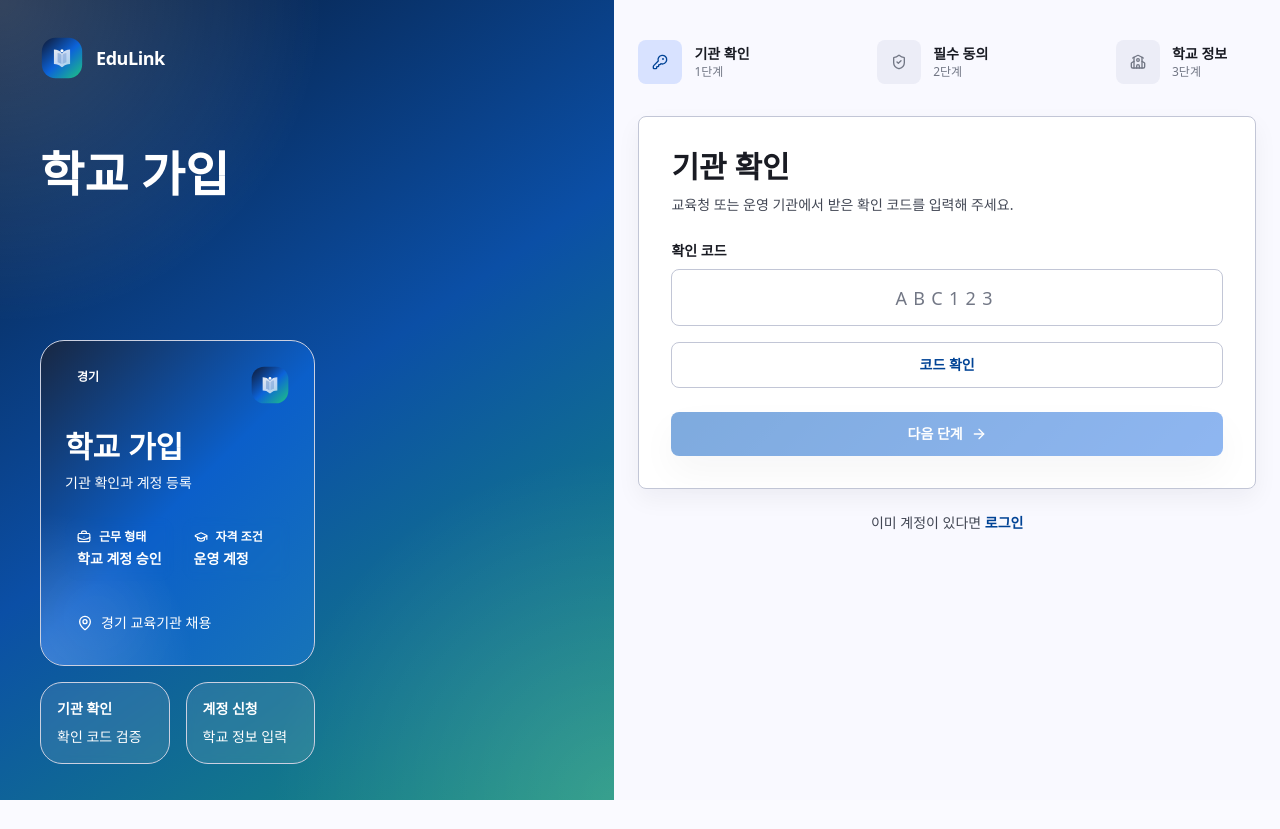
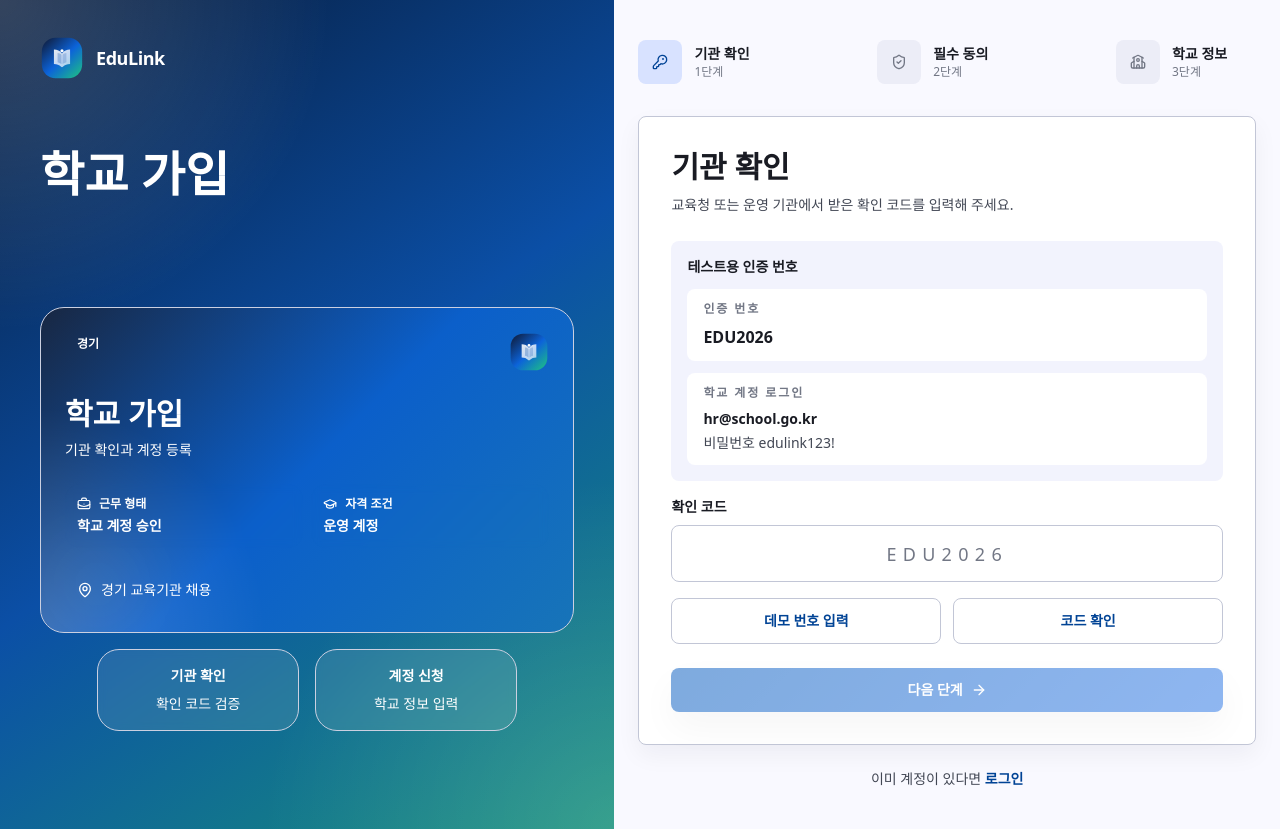
Before and after one commit to ZZombie04/edulink, a Next.js app: page /auth/register/hr in a window 1280 px wide. Before the commit the page ends 800 px from the top, so only its background shows below. Built offline with nearby package versions, Linux system fonts and the light colour scheme; a web font is replaced by a local one.

Commit message:
Polish auth flows and demo access

```diff
--- a/src/app/auth/login/page.tsx
+++ b/src/app/auth/login/page.tsx
@@ -6,6 +6,11 @@ import { useRouter } from "next/navigation";
 import { AlertCircle, ArrowRight, LockKeyhole, Mail } from "lucide-react";
 
 import { AuthShell } from "@/components/auth-shell";
+import {
+  DEMO_ACCOUNTS,
+  DEMO_PASSWORD,
+  findDemoAccount,
+} from "@/lib/demo-access";
 
 export default function LoginPage() {
   const router = useRouter();
@@ -27,13 +32,15 @@ export default function LoginPage() {
 
     await new Promise((resolve) => setTimeout(resolve, 800));
 
-    if (email.includes("admin")) {
-      router.push("/admin/dashboard");
-    } else if (email.includes("school") || email.includes("hr")) {
-      router.push("/hr/dashboard");
-    } else {
-      router.push("/teacher/dashboard");
+    const account = findDemoAccount(email, password);
+
+    if (!account) {
+      setLoading(false);
+      setError("데모 계정 또는 비밀번호를 다시 확인해 주세요.");
+      return;
     }
+
+    router.push(account.redirectTo);
   };
 
   return (
@@ -94,21 +101,37 @@ export default function LoginPage() {
 
           <div className="mt-6 rounded-lg bg-surface-subtle p-4 text-sm text-ink-soft">
             <div className="font-semibold text-ink">데모 로그인 예시</div>
+            <div className="mt-3 rounded-lg bg-white px-4 py-3 text-ink">
+              <div className="text-xs font-semibold uppercase tracking-[0.16em] text-ink-muted">
+                공통 비밀번호
+              </div>
+              <div className="mt-2 text-base font-bold">{DEMO_PASSWORD}</div>
+            </div>
             <div className="mt-3 space-y-2">
-              <div>
-                <span className="font-semibold text-ink">
-                  teacher@email.com
-                </span>{" "}
-                → 교사 대시보드
-              </div>
-              <div>
-                <span className="font-semibold text-ink">hr@school.go.kr</span>{" "}
-                → 학교 담당자 대시보드
-              </div>
-              <div>
-                <span className="font-semibold text-ink">admin@edulink.kr</span>{" "}
-                → 관리자 대시보드
-              </div>
+              {DEMO_ACCOUNTS.map((account) => (
+                <button
+                  key={account.email}
+                  type="button"
+                  className="flex w-full items-center justify-between rounded-lg border border-outline bg-white px-4 py-3 text-left"
+                  onClick={() => {
+                    setEmail(account.email);
+                    setPassword(account.password);
+                    setError("");
+                  }}
+                >
+                  <div>
+                    <div className="text-sm font-semibold text-ink">
+                      {account.label}
+                    </div>
+                    <div className="mt-1 text-sm text-ink-soft">
+                      {account.email}
+                    </div>
+                  </div>
+                  <div className="text-sm font-semibold text-primary-700">
+                    입력
+                  </div>
+                </button>
+              ))}
             </div>
           </div>
 
--- a/src/app/auth/register/hr/page.tsx
+++ b/src/app/auth/register/hr/page.tsx
@@ -12,6 +12,11 @@ import {
 } from "lucide-react";
 
 import { AuthShell } from "@/components/auth-shell";
+import {
+  DEMO_ACCOUNTS,
+  DEMO_PASSWORD,
+  DEMO_VERIFICATION_CODE,
+} from "@/lib/demo-access";
 import { gyeonggiRegions } from "@/lib/demo-data";
 
 const steps = [
@@ -24,6 +29,7 @@ export default function HRRegisterPage() {
   const [currentStep, setCurrentStep] = useState(1);
   const [verificationCode, setVerificationCode] = useState("");
   const [verified, setVerified] = useState(false);
+  const [verificationError, setVerificationError] = useState("");
   const [privacyConsent, setPrivacyConsent] = useState(false);
   const [termsConsent, setTermsConsent] = useState(false);
 
@@ -74,32 +80,92 @@ export default function HRRegisterPage() {
               </div>
 
               <div className="mt-6 space-y-4">
+                <div className="rounded-lg bg-surface-subtle p-4 text-sm text-ink-soft">
+                  <div className="font-semibold text-ink">
+                    테스트용 인증 번호
+                  </div>
+                  <div className="mt-3 rounded-lg bg-white px-4 py-3">
+                    <div className="text-xs font-semibold uppercase tracking-[0.16em] text-ink-muted">
+                      인증 번호
+                    </div>
+                    <div className="mt-2 text-base font-bold text-ink">
+                      {DEMO_VERIFICATION_CODE}
+                    </div>
+                  </div>
+                  <div className="mt-3 rounded-lg bg-white px-4 py-3">
+                    <div className="text-xs font-semibold uppercase tracking-[0.16em] text-ink-muted">
+                      학교 계정 로그인
+                    </div>
+                    <div className="mt-2 text-sm font-semibold text-ink">
+                      {DEMO_ACCOUNTS[1].email}
+                    </div>
+                    <div className="mt-1 text-sm text-ink-soft">
+                      비밀번호 {DEMO_PASSWORD}
+                    </div>
+                  </div>
+                </div>
+
                 <label className="block">
                   <div className="mb-2 text-sm font-semibold text-ink">
                     확인 코드
                   </div>
                   <input
                     className="input-surface text-center text-lg tracking-[0.35em]"
-                    placeholder="ABC123"
+                    placeholder={DEMO_VERIFICATION_CODE}
                     value={verificationCode}
                     onChange={(event) => {
                       setVerificationCode(event.target.value.toUpperCase());
                       setVerified(false);
+                      setVerificationError("");
                     }}
                   />
                 </label>
 
+                <div className="grid gap-3 sm:grid-cols-2">
                   <button
                     type="button"
                     className="inline-flex w-full items-center justify-center gap-2 rounded-lg border border-outline px-4 py-3 text-sm font-semibold text-primary-700"
-                  onClick={() => setVerified(verificationCode.length >= 6)}
+                    onClick={() => {
+                      setVerificationCode(DEMO_VERIFICATION_CODE);
+                      setVerified(false);
+                      setVerificationError("");
+                    }}
+                  >
+                    데모 번호 입력
+                  </button>
+
+                  <button
+                    type="button"
+                    className="inline-flex w-full items-center justify-center gap-2 rounded-lg border border-outline px-4 py-3 text-sm font-semibold text-primary-700"
+                    onClick={() => {
+                      if (
+                        verificationCode.trim().toUpperCase() ===
+                        DEMO_VERIFICATION_CODE
+                      ) {
+                        setVerified(true);
+                        setVerificationError("");
+                        return;
+                      }
+
+                      setVerified(false);
+                      setVerificationError(
+                        "테스트용 인증 번호를 다시 확인해 주세요.",
+                      );
+                    }}
                   >
                     코드 확인
                   </button>
+                </div>
 
                 {verified ? (
                   <div className="rounded-lg bg-secondary-50 px-4 py-3 text-sm text-secondary-700">
                     기관 확인이 완료되었습니다. 다음 단계로 이동할 수 있습니다.
+                  </div>
+                ) : null}
+
+                {verificationError ? (
+                  <div className="rounded-lg bg-[var(--danger-soft)] px-4 py-3 text-sm text-[#9c2f24]">
+                    {verificationError}
                   </div>
                 ) : null}
               </div>
--- a/src/app/auth/register/teacher/page.tsx
+++ b/src/app/auth/register/teacher/page.tsx
@@ -379,24 +379,24 @@ export default function TeacherRegisterPage() {
                 </label>
               </div>
 
-              <div className="mt-8 grid gap-6 xl:grid-cols-[0.86fr_1.14fr]">
-                <div className="rounded-[26px] border border-outline bg-[linear-gradient(145deg,#f4f7ff,#ecfff7)] p-6">
-                  <div className="flex min-h-[280px] items-center justify-center">
+              <div className="mt-8 grid gap-4 xl:grid-cols-[0.82fr_1.18fr]">
+                <div className="rounded-[26px] border border-outline bg-[linear-gradient(145deg,#f4f7ff,#ecfff7)] p-4 sm:p-6">
+                  <div className="flex min-h-[188px] items-center justify-center rounded-[22px] bg-white/58 sm:min-h-[220px]">
                     <CharacterAvatar
-                      className="h-[220px] w-[220px] rounded-[32px]"
+                      className="rounded-[30px] border-white/60 shadow-[0_26px_48px_rgba(18,33,58,0.18)]"
                       presetId={selectedAvatarId}
-                      size={220}
+                      size={168}
                     />
                   </div>
                 </div>
 
-                <div className="grid grid-cols-2 gap-4 sm:grid-cols-3 lg:grid-cols-4">
+                <div className="grid grid-cols-3 gap-3 sm:grid-cols-4">
                   {avatarPresets.map((avatar) => (
                     <button
                       key={avatar.id}
                       type="button"
                       aria-label={avatar.name}
-                      className={`group aspect-square rounded-[22px] border p-3 transition-all ${
+                      className={`group aspect-square rounded-[18px] border p-2.5 transition-all sm:rounded-[20px] sm:p-3 ${
                         selectedAvatarId === avatar.id
                           ? "border-primary-300 bg-white shadow-[0_16px_32px_rgba(36,56,88,0.14)]"
                           : "border-outline bg-surface-subtle hover:border-primary-100 hover:bg-white"
@@ -405,9 +405,9 @@ export default function TeacherRegisterPage() {
                     >
                       <div className="flex h-full items-center justify-center">
                         <CharacterAvatar
-                          className="h-[92px] w-[92px] rounded-[24px] border-white/50 shadow-none transition-transform duration-200 group-hover:scale-[1.03]"
+                          className="rounded-[18px] border-white/50 shadow-none transition-transform duration-200 group-hover:scale-[1.03] sm:rounded-[20px]"
                           presetId={avatar.id}
-                          size={92}
+                          size={68}
                         />
                       </div>
                     </button>
--- a/src/components/auth-shell.tsx
+++ b/src/components/auth-shell.tsx
@@ -29,63 +29,49 @@ function AuthShowcase({
     const choices = Array.from(
       new Set(
         avatarPreset
-          ? [avatarPreset, "teacher-m-navy", "teacher-f-mint", "teacher-c-aqua"]
+          ? [
+              avatarPreset,
+              "teacher-m-navy",
+              "teacher-f-mint",
+              "teacher-c-aqua",
+              "teacher-c-cocoa",
+            ]
           : [
               "teacher-f-rose",
               "teacher-m-navy",
               "teacher-f-mint",
               "teacher-c-aqua",
+              "teacher-c-cocoa",
             ],
       ),
     );
 
     return (
       <div className="rounded-[30px] border border-white/12 bg-white/10 p-6 shadow-[0_24px_60px_rgba(7,18,43,0.28)] backdrop-blur-sm">
-        <div className="grid gap-4 xl:grid-cols-[1fr_0.92fr]">
-          <div className="rounded-[26px] bg-white/12 p-5">
-            <div className="text-xs font-semibold uppercase tracking-[0.18em] text-white/66">
-              Character
-            </div>
-            <div className="mt-5 flex justify-center">
+        <div className="grid gap-4 md:grid-cols-[1.08fr_0.92fr]">
+          <div className="rounded-[26px] bg-white/12 p-6">
+            <div className="flex min-h-[260px] items-center justify-center rounded-[24px] bg-white/8">
               <CharacterAvatar
-                className="h-[192px] w-[192px] rounded-[34px]"
+                className="rounded-[36px] border-white/55 shadow-[0_30px_60px_rgba(16,28,52,0.24)]"
                 presetId={choices[0] as AvatarPresetId}
-                size={192}
+                size={198}
               />
-            </div>
-            <div className="mt-5 flex flex-wrap gap-2">
-              {["수원", "용인", "화성"].map((item) => (
-                <span
-                  key={item}
-                  className="rounded-full bg-white/12 px-3 py-2 text-xs font-semibold text-white/78"
-                >
-                  {item}
-                </span>
-              ))}
             </div>
           </div>
 
           <div className="grid grid-cols-2 gap-3">
-            {choices.slice(1).map((choice) => (
+            {choices.slice(1, 5).map((choice) => (
               <div
                 key={choice}
-                className="flex items-center justify-center rounded-[22px] bg-white/12 p-4"
+                className="flex aspect-square items-center justify-center rounded-[22px] bg-white/12 p-4"
               >
                 <CharacterAvatar
-                  className="h-[92px] w-[92px] rounded-[24px]"
+                  className="rounded-[22px] border-white/55 shadow-[0_18px_36px_rgba(16,28,52,0.2)]"
                   presetId={choice as AvatarPresetId}
-                  size={92}
+                  size={84}
                 />
               </div>
             ))}
-            <div className="col-span-2 rounded-[22px] bg-white/12 px-4 py-4">
-              <div className="text-xs font-semibold uppercase tracking-[0.16em] text-white/66">
-                Profile
-              </div>
-              <div className="mt-3 text-sm leading-6 text-white/82">
-                자격, 경력, 희망 지역을 한 화면에서 정리해 등록합니다.
-              </div>
-            </div>
           </div>
         </div>
       </div>
@@ -94,9 +80,9 @@ function AuthShowcase({
 
   if (variant === "school") {
     return (
-      <div className="grid gap-4">
+      <div className="flex flex-col items-center gap-4">
         <JobVisual
-          className="min-h-[260px]"
+          className="min-h-[280px] w-full"
           employmentType="학교 계정 승인"
           gradeLevel="기관 확인과 계정 등록"
           id={jobPosts[0].id}
@@ -105,7 +91,7 @@ function AuthShowcase({
           schoolRegion="경기"
           variant="hero"
         />
-        <div className="grid gap-4 sm:grid-cols-2">
+        <div className="grid w-full max-w-[420px] gap-4 sm:grid-cols-2">
           {[
             ["기관 확인", "확인 코드 검증"],
             ["계정 신청", "학교 정보 입력"],
@@ -114,8 +100,12 @@ function AuthShowcase({
               key={title}
               className="rounded-[22px] border border-white/12 bg-white/10 px-4 py-4 backdrop-blur-sm"
             >
-              <div className="text-sm font-semibold text-white">{title}</div>
-              <div className="mt-2 text-sm text-white/74">{detail}</div>
+              <div className="text-center text-sm font-semibold text-white">
+                {title}
+              </div>
+              <div className="mt-2 text-center text-sm text-white">
+                {detail}
+              </div>
             </div>
           ))}
         </div>
@@ -211,8 +201,10 @@ export function AuthShell({
               {title}
             </div>
 
-            <div className="mt-12 flex flex-1 items-end">
-              <AuthShowcase avatarPreset={avatarPreset} variant={variant} />
+            <div className="mt-10 flex flex-1 items-center justify-center">
+              <div className="w-full max-w-[560px]">
+                <AuthShowcase avatarPreset={avatarPreset} variant={variant} />
+              </div>
             </div>
           </div>
         </section>
--- /dev/null
+++ b/src/lib/demo-access.ts
@@ -0,0 +1,34 @@
+export const DEMO_PASSWORD = "edulink123!";
+export const DEMO_VERIFICATION_CODE = "EDU2026";
+
+export const DEMO_ACCOUNTS = [
+  {
+    label: "교사",
+    email: "teacher@email.com",
+    password: DEMO_PASSWORD,
+    redirectTo: "/teacher/dashboard",
+  },
+  {
+    label: "학교",
+    email: "hr@school.go.kr",
+    password: DEMO_PASSWORD,
+    redirectTo: "/hr/dashboard",
+  },
+  {
+    label: "관리자",
+    email: "admin@edulink.kr",
+    password: DEMO_PASSWORD,
+    redirectTo: "/admin/dashboard",
+  },
+] as const;
+
+export function findDemoAccount(email: string, password: string) {
+  const normalizedEmail = email.trim().toLowerCase();
+  const normalizedPassword = password.trim();
+
+  return DEMO_ACCOUNTS.find(
+    (account) =>
+      account.email.toLowerCase() === normalizedEmail &&
+      account.password === normalizedPassword,
+  );
+}
```
Lines whose indentation alone changed are shown as unchanged.
